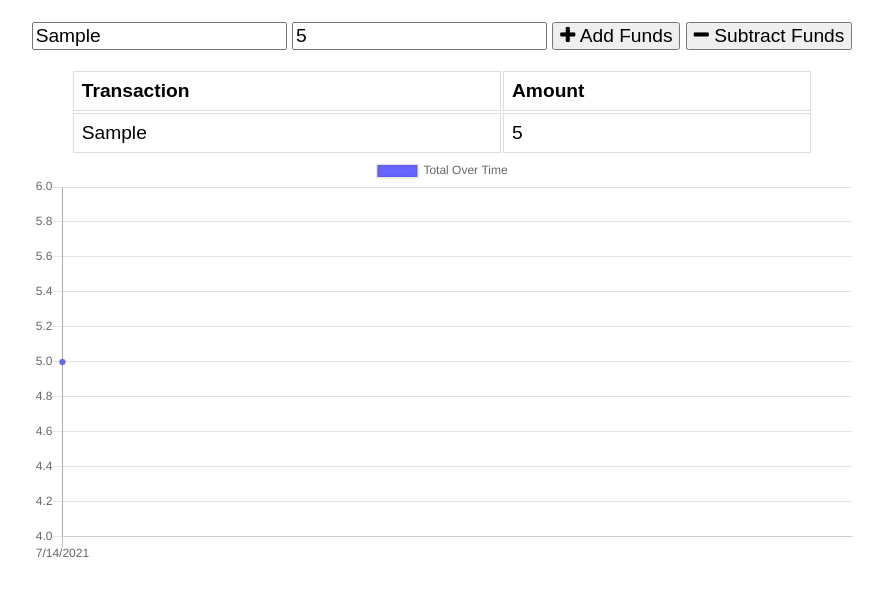
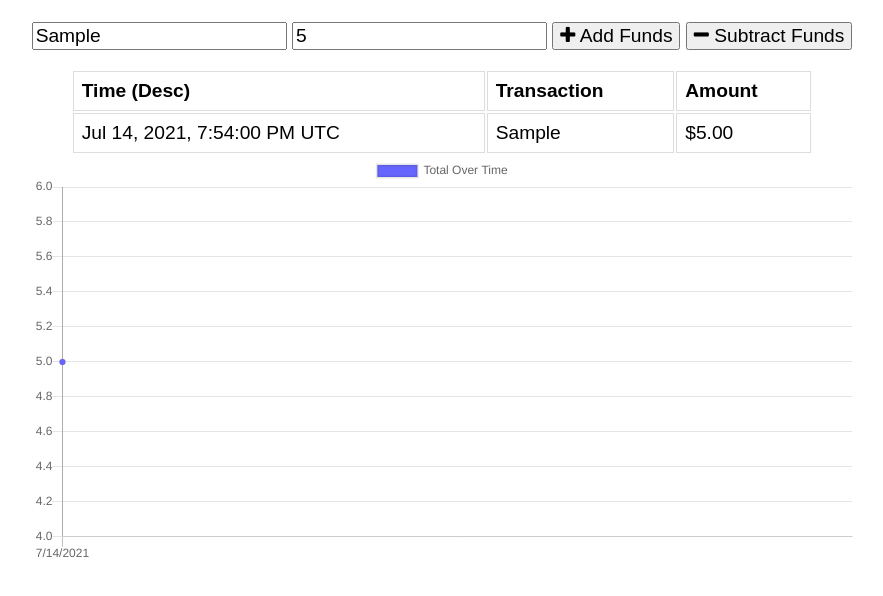
Before and after one commit to CrisC3/PwaBudgetTrackers, a website: page public/index.html in a window 1280 px wide. Both pictures are taken after typing "Sample", "5" into the empty fields and a click on the button "Add Funds". Shown: the part 60-656 px from the top of the page, without its empty margins (198-1081 px from the left). Drawn offline with nearby package versions, Linux system fonts and the light colour scheme; no server answers.

Commit message:
Modified index html and js file to reformat table with datetime, and currency

```diff
--- a/public/index.html
+++ b/public/index.html
@@ -29,6 +29,7 @@
     <div class="transactions">
       <table>
         <thead>
+          <th>Time (Desc)</th>
           <th>Transaction</th>
           <th>Amount</th>
         </thead>
--- a/public/index.js
+++ b/public/index.js
@@ -31,9 +31,13 @@ function populateTable() {
   transactions.forEach(transaction => {
     // create and populate a table row
     let tr = document.createElement("tr");
+    let dateConvert = new Date(transaction.date);
+    let currValue = new Intl.NumberFormat("en-US", {style: 'currency', currency: 'USD'}).format(transaction.value);
+    let transDate = new Intl.DateTimeFormat('en-US', { dateStyle: 'medium', timeStyle: 'long' }).format(dateConvert);
     tr.innerHTML = `
+      <td>${transDate}</td>
       <td>${transaction.name}</td>
-      <td>${transaction.value}</td>
+      <td>${currValue}</td>
     `;
 
     tbody.appendChild(tr);
```
